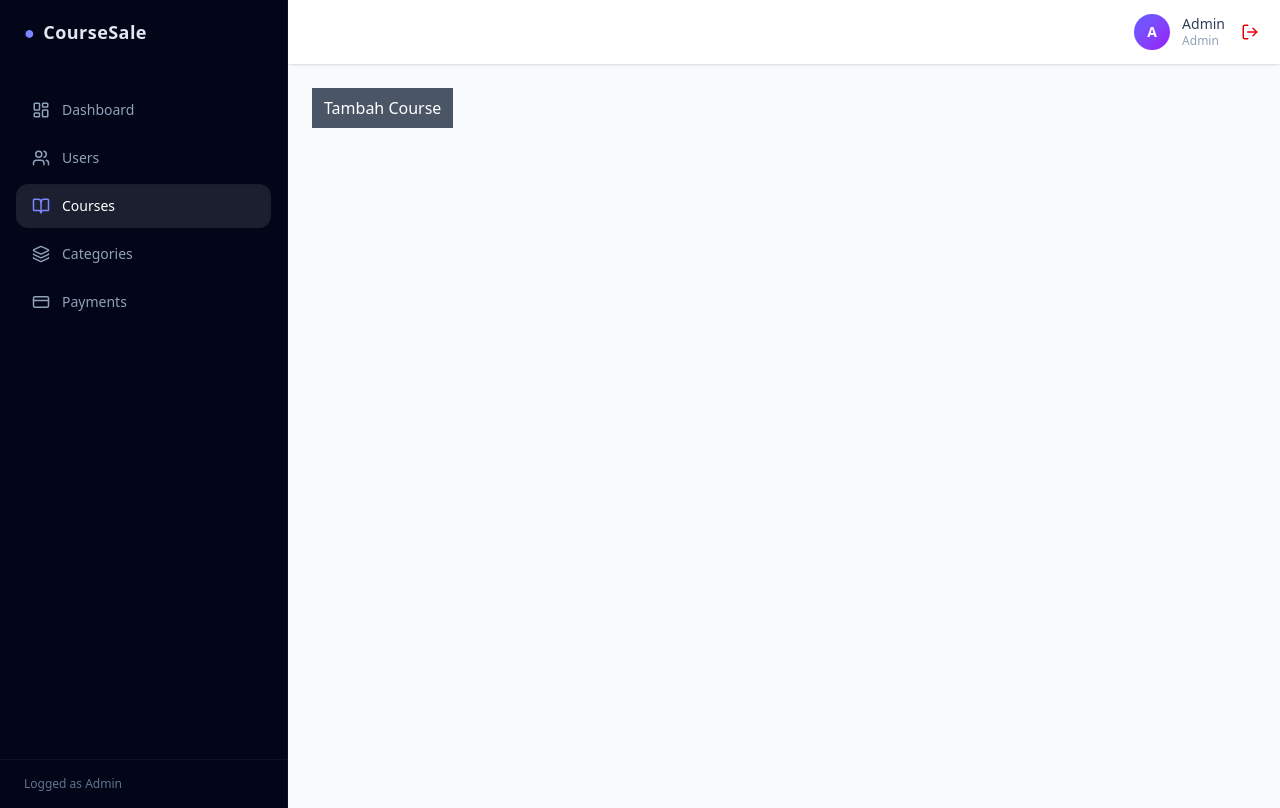
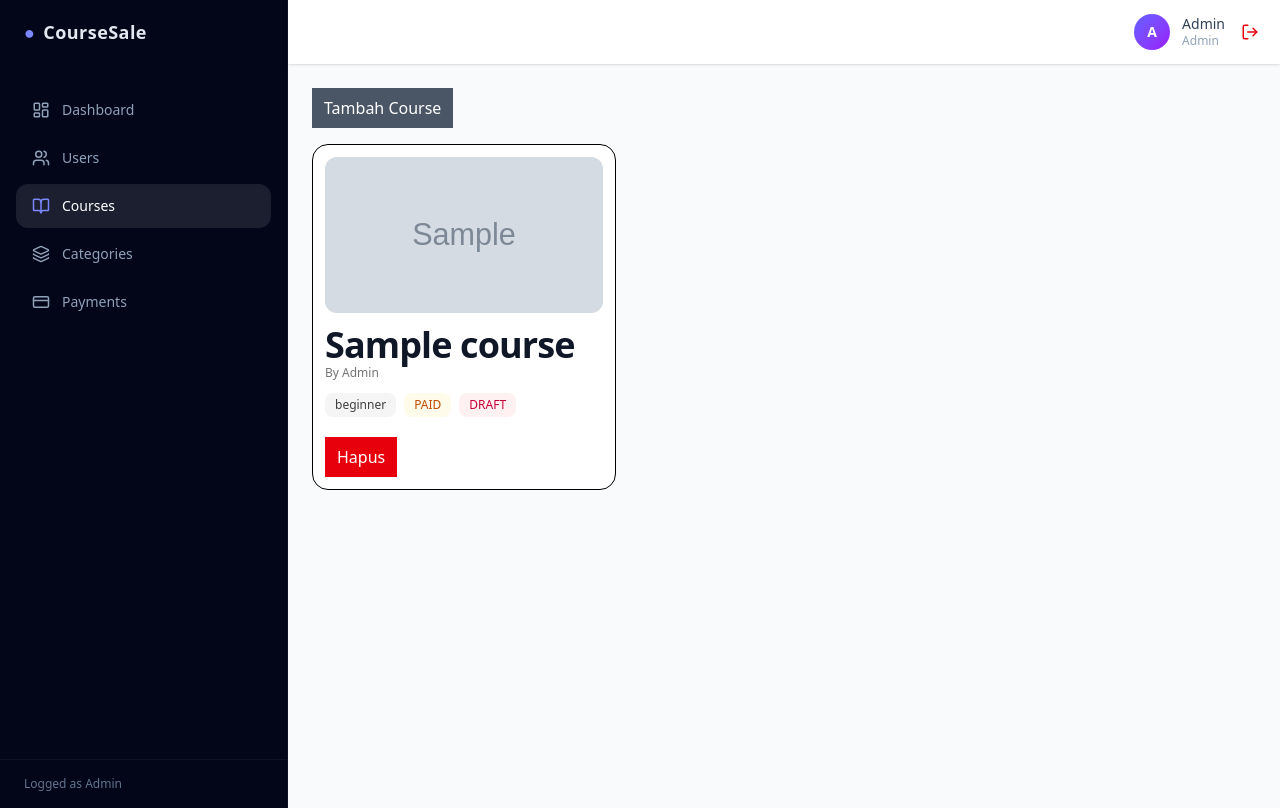
Before and after one commit to called-af/course-sale, a Laravel app: page /admin/courses in a window 1280 px wide. Run offline with Laravel 12, Linux system fonts and the light colour scheme; a user stored in the database is signed in; data comes from the database, SQL or seed files in the repository; tables that the repository leaves empty hold one stand-in row (values such as "Sample post"); grey boxes marked "Sample" are stand-in pictures; style sheets or scripts are compiled from the project's sources; some libraries are stand-ins or nearby versions; some web fonts are replaced.

Commit message:
adding grid course and delete for course

```diff
--- a/app/Http/Middleware/EnsureRoleSelected.php
+++ b/app/Http/Middleware/EnsureRoleSelected.php
@@ -4,6 +4,7 @@ namespace App\Http\Middleware;
 
 use Closure;
 use Illuminate\Http\Request;
+use Illuminate\Support\Facades\Auth;
 use Symfony\Component\HttpFoundation\Response;
 
 class EnsureRoleSelected
@@ -15,7 +16,7 @@ class EnsureRoleSelected
      */
     public function handle($request, Closure $next)
     {
-        if (auth()->check() && auth()->user()->role === null) {
+        if (Auth::check() && Auth::user()->role === null) {
             return redirect('/choose-role');
         }
 
--- a/app/Models/Course.php
+++ b/app/Models/Course.php
@@ -29,11 +29,11 @@ class Course extends Model
     protected function casts(): array
     {
         return [
-            'id'            => 'integer',
-            'creator_id'    => 'integer',
-            'price'         => 'decimal:2',
-            'published_at'  => 'datetime',
-            'rating_avg'    => 'decimal:2',
+            'id' => 'integer',
+            'creator_id' => 'integer',
+            'price' => 'decimal:2',
+            'published_at' => 'datetime',
+            'rating_avg' => 'decimal:2',
         ];
     }
 
@@ -83,4 +83,13 @@ class Course extends Model
     {
         return $this->type === 'paid';
     }
+
+    public function getThumbnailUrlAttribute(): string
+    {
+        if ($this->thumbnail) {
+            return asset('storage/'.$this->thumbnail);
+        }
+
+        return asset('assets/landscape.jpeg');
+    }
 }
--- /dev/null
+++ b/resources/js/components/atoms/Badge.tsx
@@ -0,0 +1,31 @@
+import clsx from "clsx"
+
+interface BadgeProps {
+  children: React.ReactNode
+  variant?: "default" | "success" | "warning" | "danger" | "info"
+  className?: string
+}
+
+export default function Badge({
+  children,
+  variant = "default",
+  className,
+}: BadgeProps) {
+  return (
+    <span
+      className={clsx(
+        "px-2.5 py-1 text-xs rounded-lg font-medium",
+        {
+          default: "bg-neutral-100 text-neutral-700",
+          success: "bg-emerald-50 text-emerald-700",
+          warning: "bg-amber-50 text-amber-700",
+          danger: "bg-rose-50 text-rose-700",
+          info: "bg-sky-50 text-sky-700",
+        }[variant],
+        className
+      )}
+    >
+      {children}
+    </span>
+  )
+}
--- /dev/null
+++ b/resources/js/components/molecules/CourseCard.tsx
@@ -0,0 +1,149 @@
+import { useState } from "react"
+import { router, usePage } from "@inertiajs/react"
+
+import Badge from "@/components/atoms/Badge"
+import Button from "@/components/atoms/Button"
+import Modal from "@/components/atoms/Modal"
+import Title from "@/components/atoms/Title"
+
+interface CourseCardProps {
+  course: {
+    id: number
+    slug: string
+    title: string
+    thumbnail_url: string
+    level: string | null
+    type: string
+    status: string
+    creator?: {
+      name: string
+    }
+  }
+}
+
+export default function CourseCard({ course }: CourseCardProps) {
+  const { auth } = usePage().props as any
+
+  const [openDelete, setOpenDelete] = useState(false)
+  const [processing, setProcessing] = useState(false)
+
+  const visitCourse = () => {
+    router.visit(`/${auth.user.role}/courses/${course.slug}`)
+  }
+
+  const handleConfirmDelete = () => {
+    router.delete(`/${auth.user.role}/courses/${course.slug}`, {
+      preserveScroll: true,
+      onStart: () => setProcessing(true),
+      onFinish: () => setProcessing(false),
+      onSuccess: () => setOpenDelete(false),
+    })
+  }
+
+  return (
+    <>
+      <div
+        onClick={visitCourse}
+        className="
+          group
+          rounded-2xl
+          border
+          bg-white
+          p-3
+          space-y-3
+          cursor-pointer
+          transition
+          hover:shadow-lg
+          hover:-translate-y-0.5
+          active:scale-[0.99]
+        "
+      >
+        <div className="w-full aspect-video rounded-xl overflow-hidden bg-neutral-100">
+          <img
+            src={course.thumbnail_url}
+            className="
+              w-full h-full object-cover
+              transition
+              group-hover:scale-[1.03]
+            "
+          />
+        </div>
+
+        <div>
+          <Title as="h2">{course.title}</Title>
+
+          <p className="text-xs text-neutral-500">
+            By {course.creator?.name}
+          </p>
+        </div>
+
+        <div className="flex gap-2 flex-wrap">
+          {course.level && (
+            <Badge variant="default">{course.level}</Badge>
+          )}
+
+          <Badge variant={course.type === "free" ? "info" : "warning"}>
+            {course.type === "free" ? "FREE" : "PAID"}
+          </Badge>
+
+          <Badge variant={course.status === "published" ? "success" : "danger"}>
+            {course.status.toUpperCase()}
+          </Badge>
+        </div>
+
+        <div className="pt-2">
+          <Button
+            variant="danger"
+            disabled={processing}
+            onClick={(e) => {
+              e.preventDefault()
+              e.stopPropagation()
+              setOpenDelete(true)
+            }}
+          >
+            Hapus
+          </Button>
+        </div>
+
+        {processing && (
+          <div className="absolute inset-0 bg-white/60 backdrop-blur-sm rounded-2xl flex items-center justify-center text-sm">
+            Menghapus...
+          </div>
+        )}
+      </div>
+
+      <Modal
+        open={openDelete}
+        onClose={() => setOpenDelete(false)}
+        title="Hapus Course"
+        footer={
+          <>
+            <Button
+              variant="secondary"
+              disabled={processing}
+              onClick={(e) => {
+                e.preventDefault()
+                e.stopPropagation()
+                setOpenDelete(false)
+              }}
+            >
+              Batal
+            </Button>
+
+            <Button
+              variant="danger"
+              disabled={processing}
+              onClick={handleConfirmDelete}
+            >
+              {processing ? "Menghapus..." : "Ya, Hapus"}
+            </Button>
+          </>
+        }
+      >
+        <p>
+          Yakin mau hapus course <b>{course.title}</b> ?
+        </p>
+      </Modal>
+    </>
+  )
+}
--- a/resources/js/components/organism/CourseGrid.tsx
+++ b/resources/js/components/organism/CourseGrid.tsx
@@ -0,0 +1,25 @@
+import CourseCard from "@/components/molecules/CourseCard"
+
+export default function CourseGrid({ courses = [] }: { courses?: any[] }) {
+  if (!courses.length) {
+    return (
+      <div className="text-sm text-neutral-500">
+        No courses available
+      </div>
+    )
+  }
+
+  return (
+    <div className="
+      grid
+      grid-cols-1
+      md:grid-cols-2
+      xl:grid-cols-3
+      gap-4
+    ">
+      {courses.map((course) => (
+        <CourseCard key={course.id} course={course} />
+      ))}
+    </div>
+  )
+}
--- a/resources/js/pages/admin/course/page.tsx
+++ b/resources/js/pages/admin/course/page.tsx
@@ -1,20 +1,27 @@
-import { Head } from "@inertiajs/react"
+import { Head, usePage } from "@inertiajs/react"
 import AdminLayout from "@/components/templates/AdminLayout"
 import Button from "@/components/atoms/Button"
 import Modal from "@/components/atoms/Modal"
 import { useState } from "react"
 import CourseAdd from "@/components/organism/CourseAdd"
+import CourseGrid from "@/components/organism/CourseGrid"
 
 export default function Course() {
   const [open, setOpen] = useState(false)
+
+  const { courses = [] } = usePage().props as any
+
   return (
     <>
-      <Head />
-      <div>
+      <Head title="Courses" />
+
+      <section className="space-y-4">
         <Button variant="secondary" onClick={() => setOpen(true)}>
           Tambah Course
         </Button>
-      </div>
+
+        <CourseGrid courses={courses} />
+      </section>
 
       <Modal open={open} onClose={() => setOpen(false)} title="Add Course">
         <CourseAdd onSuccess={() => setOpen(false)} />
--- a/resources/js/pages/instructor/Dashboard.tsx
+++ /dev/null
@@ -1,15 +0,0 @@
-import { Head } from '@inertiajs/react';
-import DashboardLayout from "@/components/templates/DashboardLayout"
-
-export default function Dashboard() {
-  return (
-    <>
-      <div>instructor</div>
-    </>
-  );
-}
-
-
-Dashboard.layout = (page: React.ReactNode) => (
-  <DashboardLayout>{page}</DashboardLayout>
-)
--- a/resources/js/pages/instructor/course/page.tsx
+++ /dev/null
@@ -1,28 +0,0 @@
-import { Head } from "@inertiajs/react"
-import DashboardLayout from "@/components/templates/DashboardLayout"
-import Button from "@/components/atoms/Button"
-import Modal from "@/components/atoms/Modal"
-import { useState } from "react"
-import CourseAdd from "@/components/organism/CourseAdd"
-
-export default function Course() {
-  const [open, setOpen] = useState(false)
-  return (
-    <>
-      <Head />
-      <div>
-        <Button variant="secondary" onClick={() => setOpen(true)}>
-          Tambah Course
-        </Button>
-      </div>
-
-      <Modal open={open} onClose={() => setOpen(false)} title="Add Course">
-        <CourseAdd onSuccess={() => setOpen(false)} />
-      </Modal>
-    </>
-  )
-}
-
-Course.layout = (page: React.ReactNode) => (
-  <DashboardLayout>{page}</DashboardLayout>
-)
--- a/routes/web.php
+++ b/routes/web.php
@@ -1,15 +1,15 @@
 <?php
 
+use App\Http\Controllers\AuthControllers;
+use App\Http\Controllers\Course\CourseController;
+use App\Http\Controllers\RoleController;
+use App\Models\Course;
+use Illuminate\Support\Facades\Auth;
 use Illuminate\Support\Facades\Route;
 use Inertia\Inertia;
 
-use App\Http\Controllers\AuthControllers;
-use App\Http\Controllers\RoleController;
-use App\Http\Controllers\Course\CourseController;
-use App\Models\Course;
-
 Route::get('/', function () {
-    return auth()->check()
+    return Auth::check()
         ? redirect()->route('home.redirect')
         : Inertia::render('welcome');
 })->name('home');
@@ -29,51 +29,60 @@ Route::post('/logout', [AuthControllers::class, 'logout'])
 Route::middleware(['auth', 'role'])->group(function () {
 
     Route::get('/home', function () {
-        return match (auth()->user()->role) {
-            'admin'      => redirect()->route('admin.dashboard'),
+        return match (Auth::user()->role) {
+            'admin' => redirect()->route('admin.dashboard'),
             'instructor' => redirect()->route('instructor.dashboard'),
-            'student'    => redirect()->route('student.dashboard'),
-            default      => redirect('/choose-role'),
+            'student' => redirect()->route('student.dashboard'),
+            default => redirect('/choose-role'),
         };
     })->name('home.redirect');
 
     Route::get('/choose-role', [RoleController::class, 'show'])->name('choose-role');
     Route::post('/choose-role', [RoleController::class, 'store']);
 
+    /*
+    |--------------------------------------------------------------------------
+    | PUBLIC COURSES (CATALOG)
+    |--------------------------------------------------------------------------
+    */
     Route::prefix('courses')->name('courses.')->group(function () {
-        Route::get(
-            '/',
-            fn() =>
-            Inertia::render('pages/courses/page')
-        )->name('index');
+
+        Route::get('/', function () {
+            return Inertia::render('courses/page', [
+                'courses' => Course::where('status', 'published')
+                    ->latest()
+                    ->get(),
+            ]);
+        })->name('index');
 
         Route::get('/{course:slug}', [CourseController::class, 'show'])
             ->name('show');
     });
 
+    /*
+    |--------------------------------------------------------------------------
+    | ADMIN
+    |--------------------------------------------------------------------------
+    */
     Route::middleware('role:admin')
         ->prefix('admin')
         ->name('admin.')
         ->group(function () {
 
-            Route::get(
-                '/dashboard',
-                fn() =>
-                Inertia::render('admin/Dashboard')
+            Route::get('/dashboard', fn () => Inertia::render('admin/Dashboard')
             )->name('dashboard');
 
-            Route::get(
-                '/courses',
-                fn() =>
-                Inertia::render('admin/course/page')
+            Route::get('/courses', fn () => Inertia::render('admin/course/page', [
+                'courses' => Course::with('creator:id,name')
+                    ->latest()
+                    ->get()
+                    ->append('thumbnail_url'),
+            ])
             )->name('courses.index');
 
-            Route::get(
-                '/courses/{course:slug}',
-                fn(Course $course) =>
-                Inertia::render('admin/course/[slug]/page', [
-                    'course' => $course,
-                ])
+            Route::get('/courses/{course:slug}', fn (Course $course) => Inertia::render('admin/course/[slug]/page', [
+                'course' => $course->load('creator:id,name'),
+            ])
             )->name('courses.show');
 
             Route::post('/courses', [CourseController::class, 'store'])
@@ -86,57 +95,54 @@ Route::middleware(['auth', 'role'])->group(function () {
                 ->name('courses.destroy');
         });
 
-
+    /*
+    |--------------------------------------------------------------------------
+    | INSTRUCTOR
+    |--------------------------------------------------------------------------
+    */
     Route::middleware('role:instructor')
         ->prefix('instructor')
         ->name('instructor.')
         ->group(function () {
 
-            Route::get(
-                '/dashboard',
-                fn() =>
-                Inertia::render('instructor/Dashboard')
+            Route::get('/dashboard', fn () => Inertia::render('instructor/Dashboard')
             )->name('dashboard');
 
-            Route::get(
-                '/courses',
-                fn() =>
-                Inertia::render('instructor/course/page')
+            Route::get('/courses', fn () => Inertia::render('instructor/course/page', [
+                'courses' => Course::where('creator_id', Auth::id())
+                    ->latest()
+                    ->get(),
+            ])
             )->name('courses.index');
 
-            Route::get(
-                '/courses/{course:slug}',
-                fn($course) =>
-                Inertia::render('instructor/course/[slug]/page', [
-                    'slug' => $course,
-                ])
+            Route::get('/courses/{course:slug}', fn (Course $course) => Inertia::render('instructor/course/[slug]/page', [
+                'course' => $course,
+            ])
             )->name('courses.show');
 
             Route::post('/courses', [CourseController::class, 'store'])
                 ->name('courses.store');
 
-            Route::put('/courses/{course}', [CourseController::class, 'update'])
+            Route::put('/courses/{course:slug}', [CourseController::class, 'update'])
                 ->name('courses.update');
         });
 
-
+    /*
+    |--------------------------------------------------------------------------
+    | STUDENT
+    |--------------------------------------------------------------------------
+    */
     Route::middleware('role:student')
         ->prefix('student')
         ->name('student.')
         ->group(function () {
 
-            Route::get(
-                '/dashboard',
-                fn() =>
-                Inertia::render('student/Dashboard')
+            Route::get('/dashboard', fn () => Inertia::render('student/Dashboard')
             )->name('dashboard');
 
-            Route::get(
-                '/courses/{course:slug}',
-                fn($course) =>
-                Inertia::render('student/course/[slug]/page', [
-                    'slug' => $course,
-                ])
+            Route::get('/courses/{course:slug}', fn (Course $course) => Inertia::render('student/course/[slug]/page', [
+                'course' => $course,
+            ])
             )->name('courses.show');
         });
 });
```
Also changed, not shown: app/Http/Controllers/Course/CourseController.php (+6 -3 lines), app/Http/Requests/Course/UpdateCourseRequest.php (+8 -0 lines), app/Services/CourseService.php (+7 -0 lines), resources/js/pages/instructor/course/[slug]/page.tsx (deleted), resources/js/pages/user/Dashboard.tsx (renamed from resources/js/pages/student/Dashboard.tsx), resources/js/pages/user/course/[slug]/page.tsx (added), resources/js/pages/user/course/page.tsx (renamed from resources/js/pages/student/course/page.tsx).
